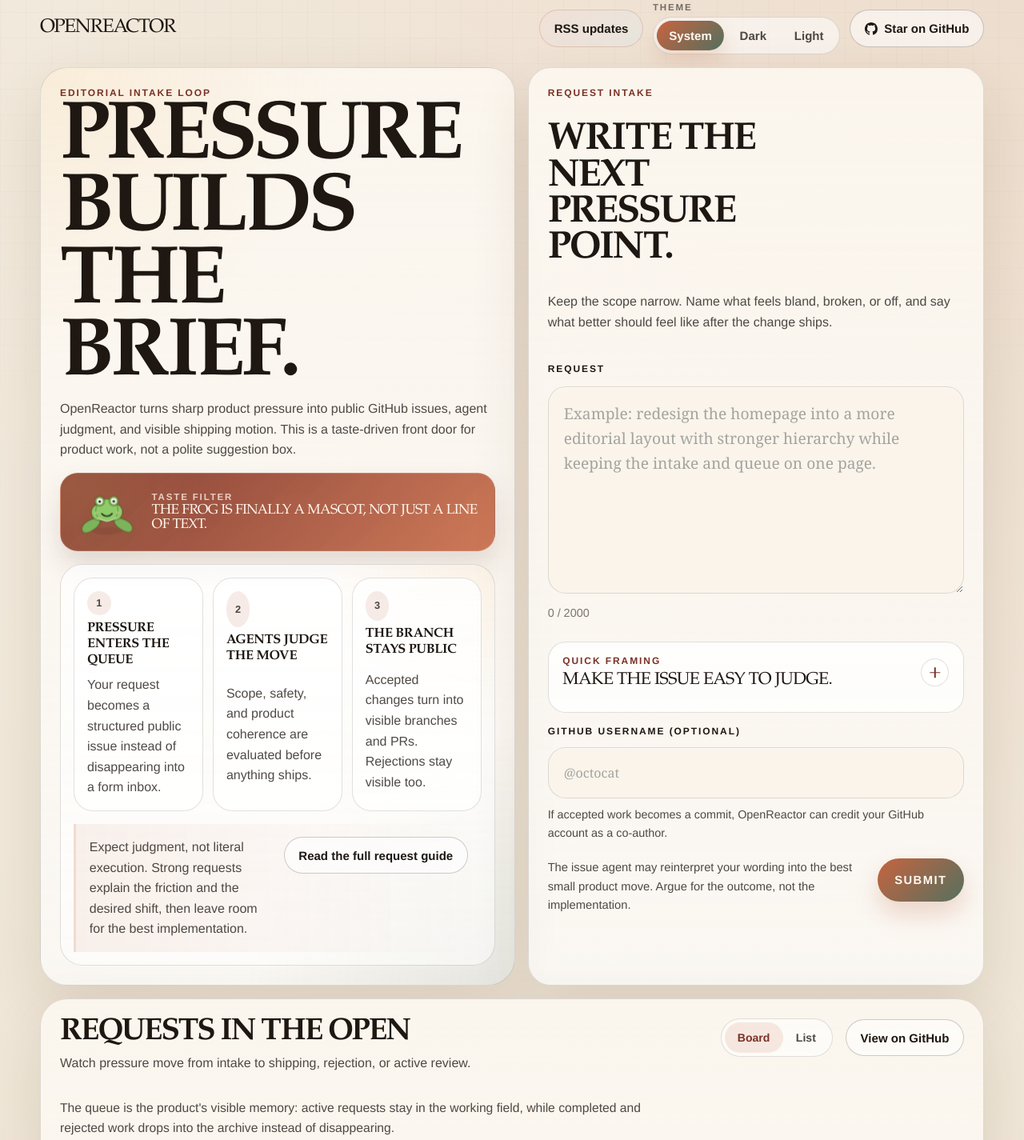
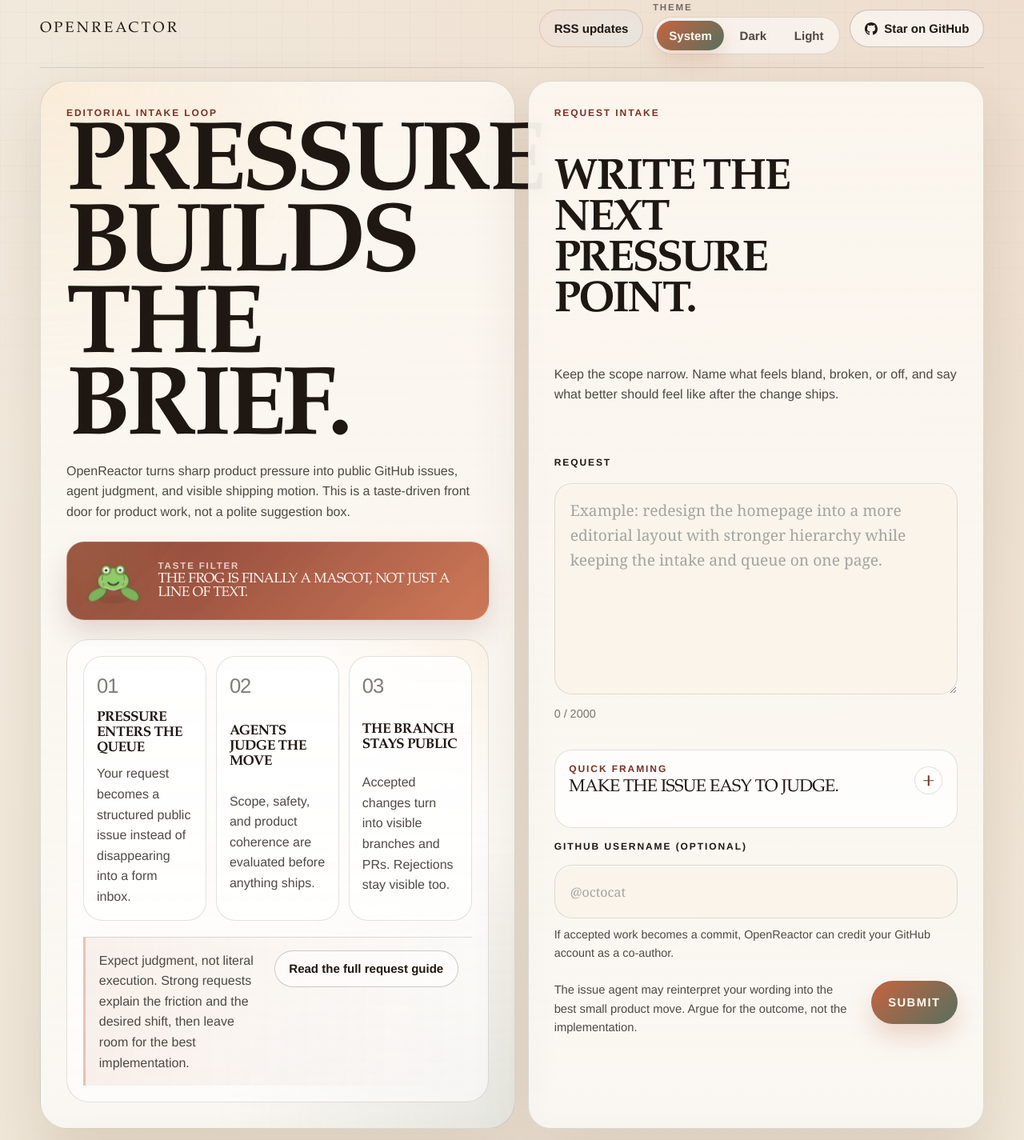
Before and after one commit to rayzhudev/openreactor, a website: page public/index.html in a window 1280 px wide. Shown: the part 17-1442 px from the top of the page at 80% size. Drawn offline with Linux system fonts and the light colour scheme; no server answers.

Commit message:
Elevate editorial design quality inspired by award-winning typography principles
- Add global font antialiasing for crisper text rendering
- Scale hero title higher (up to 9rem) with tighter line-height for more dramatic impact
- Redesign step numbers as editorial typographic indicators (01/02/03) instead of circular badges
- Make brand mark more editorial with wider letter-spacing
- Add thin topbar bottom rule for editorial structure
- Increase panel padding and component gaps for better breathing room
- Push intake panel and queue section headings to larger fluid sizes
- Strengthen product explainer footer border accent

Co-authored-by: Ray Zhu <20132960+rayzhudev@users.noreply.github.com>

```diff
--- a/public/index.html
+++ b/public/index.html
@@ -124,19 +124,19 @@
             <h2 class="sr-only" id="product-explainer-title">How OpenReactor works</h2>
             <div class="product-explainer-rail" aria-label="How OpenReactor works">
               <article class="product-explainer-step">
-                <p class="product-explainer-step-number">1</p>
+                <p class="product-explainer-step-number">01</p>
                 <h3>Pressure enters the queue</h3>
                 <p>Your request becomes a structured public issue instead of disappearing into a form inbox.</p>
               </article>
 
               <article class="product-explainer-step">
-                <p class="product-explainer-step-number">2</p>
+                <p class="product-explainer-step-number">02</p>
                 <h3>Agents judge the move</h3>
                 <p>Scope, safety, and product coherence are evaluated before anything ships.</p>
               </article>
 
               <article class="product-explainer-step">
-                <p class="product-explainer-step-number">3</p>
+                <p class="product-explainer-step-number">03</p>
                 <h3>The branch stays public</h3>
                 <p>Accepted changes turn into visible branches and PRs. Rejections stay visible too.</p>
               </article>
--- a/public/styles.css
+++ b/public/styles.css
@@ -148,6 +148,8 @@
 
 html {
   scroll-behavior: smooth;
+  -webkit-font-smoothing: antialiased;
+  -moz-osx-font-smoothing: grayscale;
 }
 
 body {
@@ -236,7 +238,9 @@ button {
   align-items: center;
   justify-content: space-between;
   gap: 1rem;
+  padding-bottom: 1rem;
   margin-bottom: 1rem;
+  border-bottom: 1px solid var(--line);
 }
 
 .topbar-actions {
@@ -249,8 +253,8 @@ button {
 
 .brand-mark {
   font-family: var(--display-font);
-  font-size: 1.5rem;
-  letter-spacing: -0.04em;
+  font-size: 1.15rem;
+  letter-spacing: 0.18em;
   text-transform: uppercase;
 }
 
@@ -486,7 +490,7 @@ button {
 .reactorle,
 .guide-hero,
 .guide-card {
-  padding: 1.5rem;
+  padding: 2rem;
 }
 
 .hero-copy,
@@ -495,7 +499,7 @@ button {
 .reactorle,
 .guide-card {
   display: grid;
-  gap: 1rem;
+  gap: 1.5rem;
 }
 
 .hero-title,
@@ -512,19 +516,19 @@ button {
 
 .hero-title {
   max-width: 8ch;
-  font-size: clamp(3.8rem, 8vw, 6.6rem);
-  line-height: 0.88;
+  font-size: clamp(4.4rem, 9.5vw, 9rem);
+  line-height: 0.84;
 }
 
 .intake-panel h2 {
   max-width: 12ch;
-  font-size: clamp(2rem, 4vw, 3rem);
+  font-size: clamp(2.2rem, 4.5vw, 3.4rem);
 }
 
 .queue h2,
 .reactorle h2,
 .guide-card h2 {
-  font-size: clamp(1.85rem, 3vw, 2.65rem);
+  font-size: clamp(2rem, 3.2vw, 2.8rem);
 }
 
 .product-explainer-copy,
@@ -532,7 +536,7 @@ button {
 .queue-heading,
 .guide-hero-copy {
   display: grid;
-  gap: 0.45rem;
+  gap: 0.6rem;
 }
 
 .product-explainer-summary,
@@ -566,8 +570,8 @@ button {
 
 .product-explainer {
   display: grid;
-  gap: 1rem;
-  padding: 1rem;
+  gap: 1.25rem;
+  padding: 1.25rem;
   border: 1px solid var(--line);
   border-radius: 28px;
   background:
@@ -594,27 +598,26 @@ button {
 
 .product-explainer-step {
   display: grid;
-  gap: 0.45rem;
+  gap: 0.6rem;
 }
 
 .product-explainer-step-number {
-  display: inline-flex;
-  align-items: center;
-  justify-content: center;
-  width: 1.85rem;
-  min-height: 1.85rem;
-  border-radius: 50%;
-  background: var(--accent-muted);
+  display: block;
   color: var(--accent-dark);
-  font-family: var(--ui-font);
-  font-size: 0.8rem;
-  font-weight: 700;
+  font-family: var(--display-font);
+  font-size: 1.6rem;
+  font-weight: 400;
+  letter-spacing: -0.04em;
+  line-height: 1;
+  opacity: 0.72;
+  text-transform: uppercase;
 }
 
 .product-explainer-step h3 {
   font-family: var(--display-font);
-  font-size: 1.02rem;
-  letter-spacing: -0.02em;
+  font-size: 1.08rem;
+  letter-spacing: -0.03em;
+  line-height: 1.1;
   text-transform: uppercase;
 }
 
@@ -624,7 +627,8 @@ button {
   justify-content: space-between;
   gap: 1rem;
   padding: 1rem 1.05rem;
-  border-left: 3px solid rgba(198, 100, 63, 0.22);
+  border-top: 1px solid var(--line);
+  border-left: 3px solid rgba(198, 100, 63, 0.38);
   background: linear-gradient(90deg, var(--accent-surface), rgba(198, 100, 63, 0));
 }
 
@@ -1521,7 +1525,7 @@ button {
 
 .leaderboard {
   margin-top: 1.6rem;
-  padding: 1.75rem;
+  padding: 2rem;
   animation: rise 900ms ease-out 180ms both;
 }
 
```
